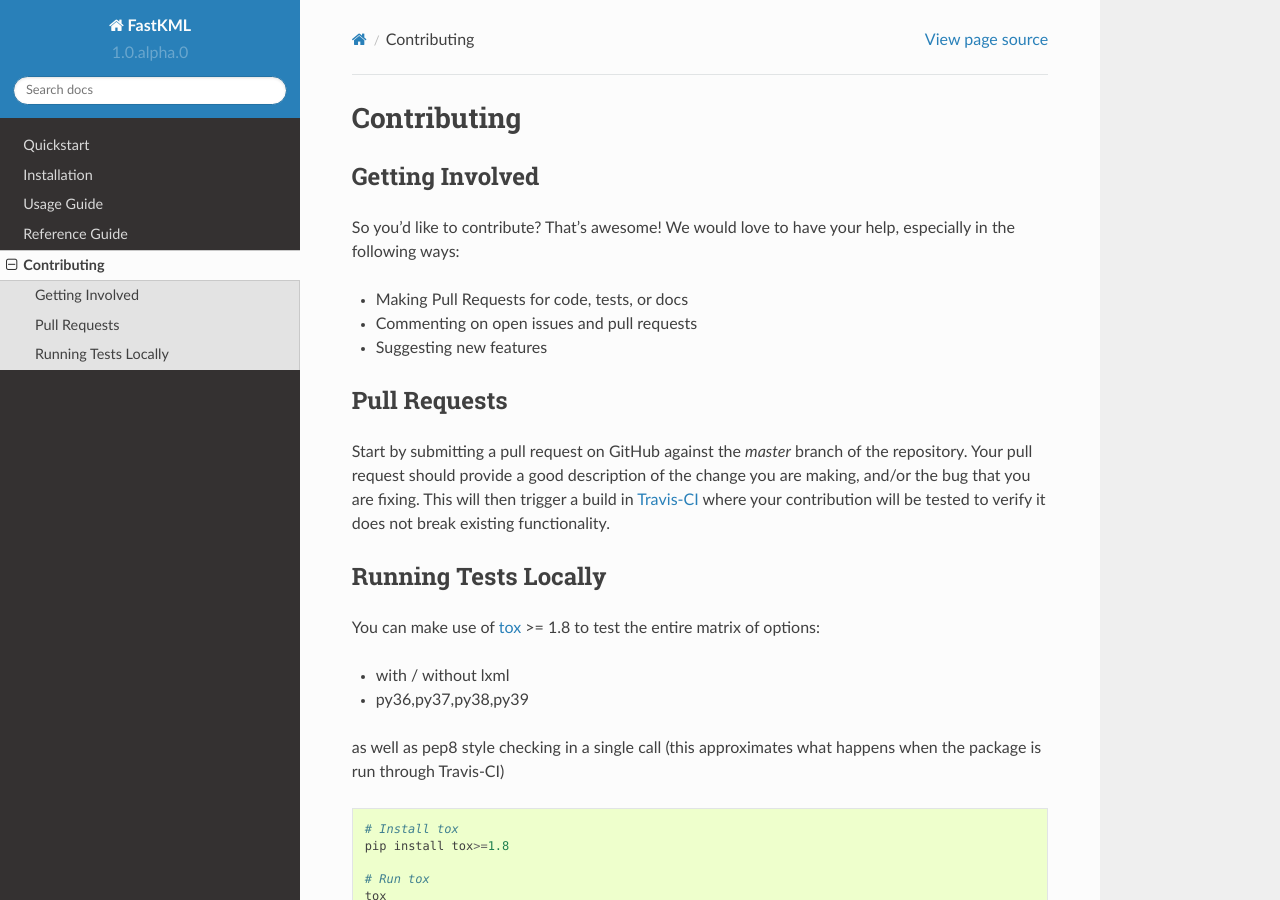
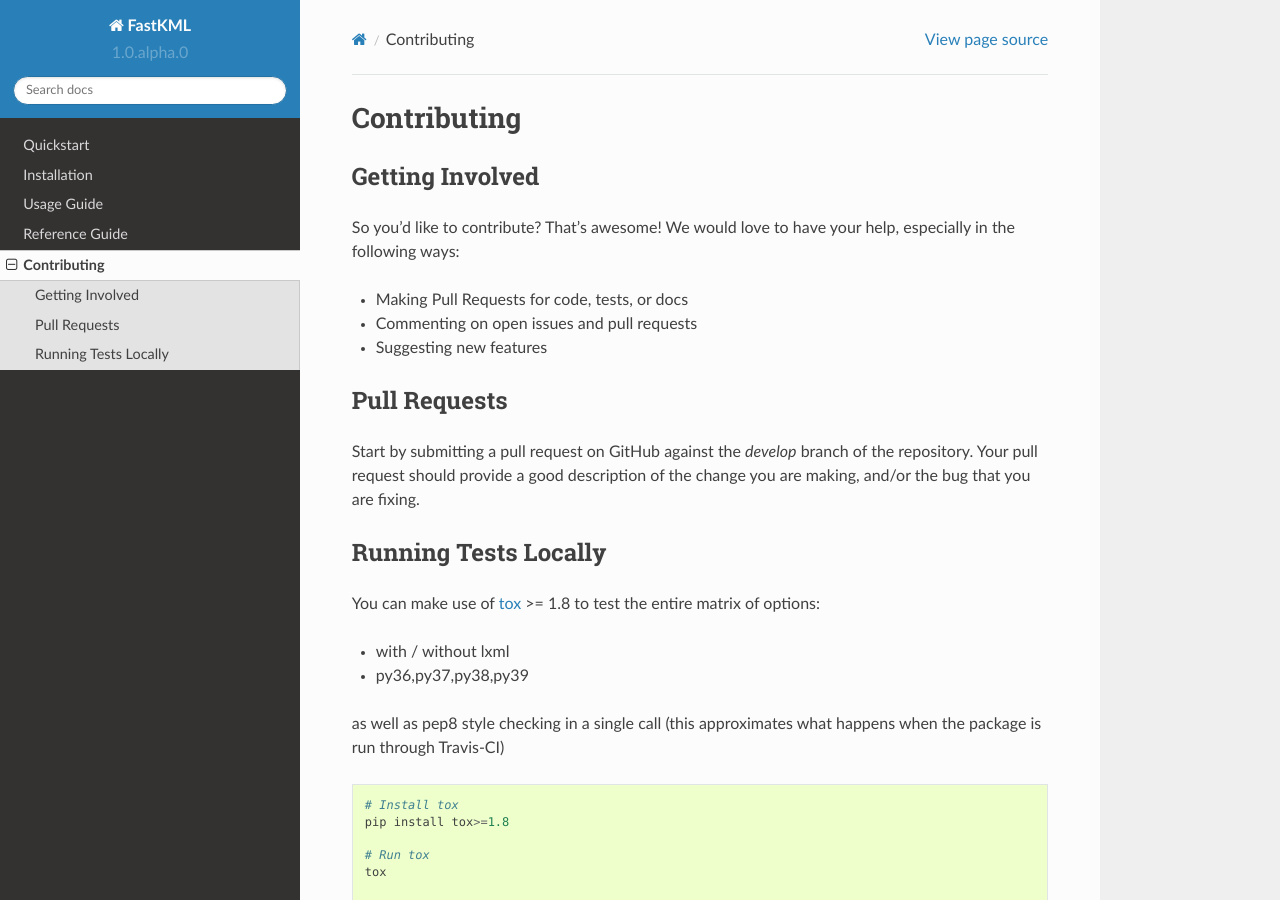
Before and after one commit to cleder/fastkml, a Sphinx documentation site: the page built from docs/contributing.rst, in a window 1280 px wide and 900 px high. Built offline with Sphinx 7.4.7 and the Read the Docs theme 2.0.0, drawn with Linux system fonts in a browser that asks for light colours.

Commit message:
fix documentation

```diff
--- a/docs/contributing.rst
+++ b/docs/contributing.rst
@@ -15,13 +15,9 @@
 Pull Requests
 -------------
 
-Start by submitting a pull request on GitHub against the `master` branch of the
+Start by submitting a pull request on GitHub against the `develop` branch of the
 repository. Your pull request should provide a good description of the change
-you are making, and/or the bug that you are fixing. This will then trigger a
-build in `Travis-CI`_ where your contribution will be tested to verify it does
-not break existing functionality.
-
-.. _travis-ci: https://travis-ci.org/cleder/fastkml
+you are making, and/or the bug that you are fixing.
 
 
 Running Tests Locally
--- a/docs/installing.rst
+++ b/docs/installing.rst
@@ -1,9 +1,8 @@
 Installation
 ============
 
-fastkml works with CPython version 3.6+ and is
-continually tested with TravisCI for these version. The tests break
-intermittently for pypy and pypy3 so they are not tested but *should* work,
+fastkml works with CPython and Pypy version 3.6+ and is
+continually tested for these version.
 Jython and IronPython are not tested but *should* work.
 
 .. image:: https://api.travis-ci.org/cleder/fastkml.png
```
Also changed, not shown: docs/HISTORY.txt (+8 -0 lines), docs/conf.py (+4 -4 lines).
